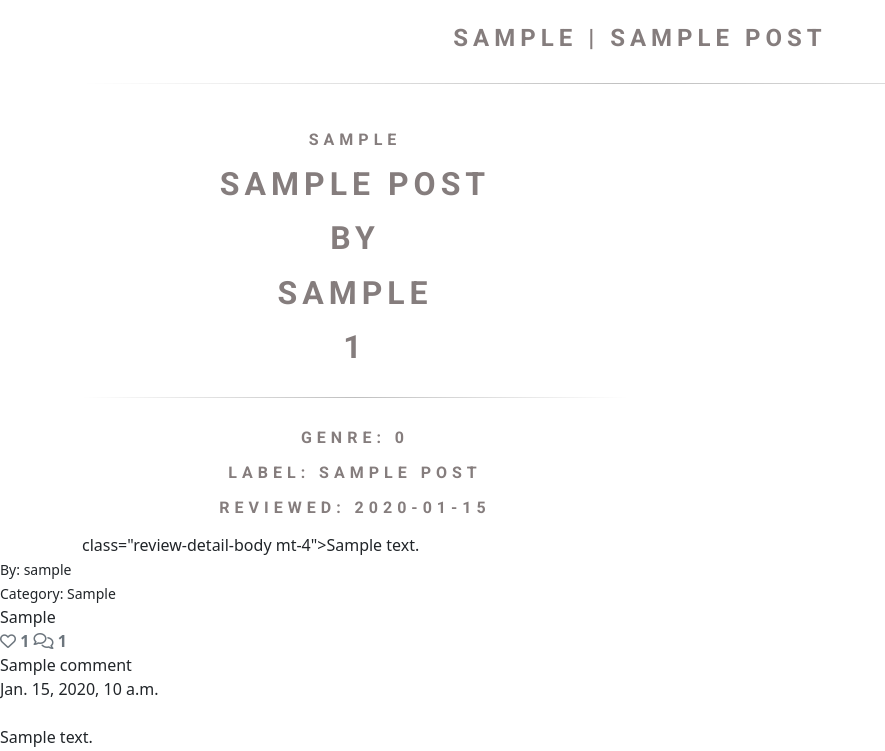
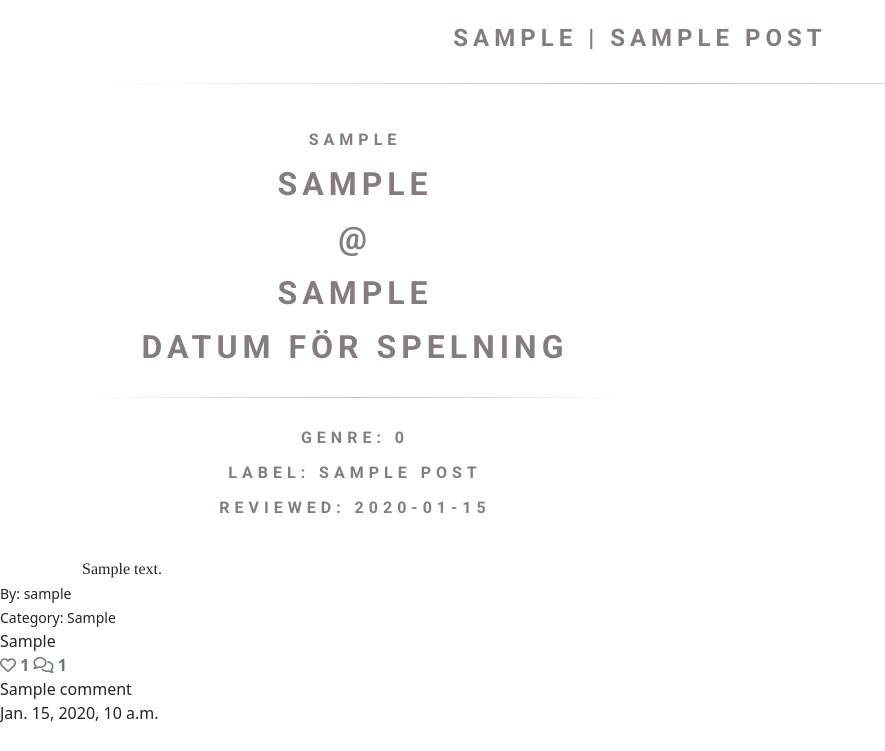
Before and after one commit to worldofmarcus/project-portfolio-4, a Django app: a page that uses templates/review_details.html in a window 1280 px wide. Shown: the part 86-837 px from the top of the page, without its empty margins (0-885 px from the left). Run offline with Django 3.2, Linux system fonts and the light colour scheme; tables that the repository leaves empty hold one stand-in row (values such as "Sample post"); parts of the project's set-up code (start-up, migrations or seed data) failed here and were passed over; some libraries are stand-ins or nearby versions.

Commit message:
Add css styling to review.details.html and add some if statements to show content depending on category type

```diff
--- a/reviewalliance/settings.py
+++ b/reviewalliance/settings.py
@@ -62,9 +62,7 @@ LOGOUT_REDIRECT_URL = '/'
 CRISPY_TEMPLATE_PACK = 'bootstrap4'
 SUMMERNOTE_CONFIG = {
     'width': '100%',
-
-
-}
+    }
 
 
 MIDDLEWARE = [
--- a/static/css/style.css
+++ b/static/css/style.css
@@ -80,9 +80,10 @@ a {
 }
 
 .review-detail-body {
-    font-family: 'Tinos', serif;
+    font-family: 'Tinos', serif !important;
     font-size: 1em;
-    color: rgb(158, 24, 24);
+
+
 }
 
 hr {
--- a/templates/review_details.html
+++ b/templates/review_details.html
@@ -13,6 +13,7 @@
             <p>
                 <h6>{{ post.category }}</h6>
             </p>
+            {% if 'Album' in post.category %}
             <p>
                 <h2>{{ post.title }}</h2>
             </p>
@@ -25,6 +26,20 @@
             <p>
                 <h2>{{ post.release_date }}</h2>
             </p>
+            {% else %}
+            <p>
+                <h2>{{ post.artist }}</h2>
+            </p>
+            <p>
+                <h2>@</h2>
+            </p>
+            <p>
+                <h2>{{ post.venue }}</h2>
+            </p>
+            <p>
+                <h2>Datum för spelning</h2>
+            </p>
+            {% endif %}
             <hr />
             <p>
                 <h6>Genre: {{ post.genre }}</h6>
@@ -40,7 +55,7 @@
         <div class="col"><img class="card-img-top" src="{{ post.featured_image.url }}">
         </div>
 
-        <div> class="review-detail-body mt-4">{{ post.body|safe }}</div>
+        <div class="review-detail-body mt-4">{{ post.body|safe }}</div>
 
 
 
```
